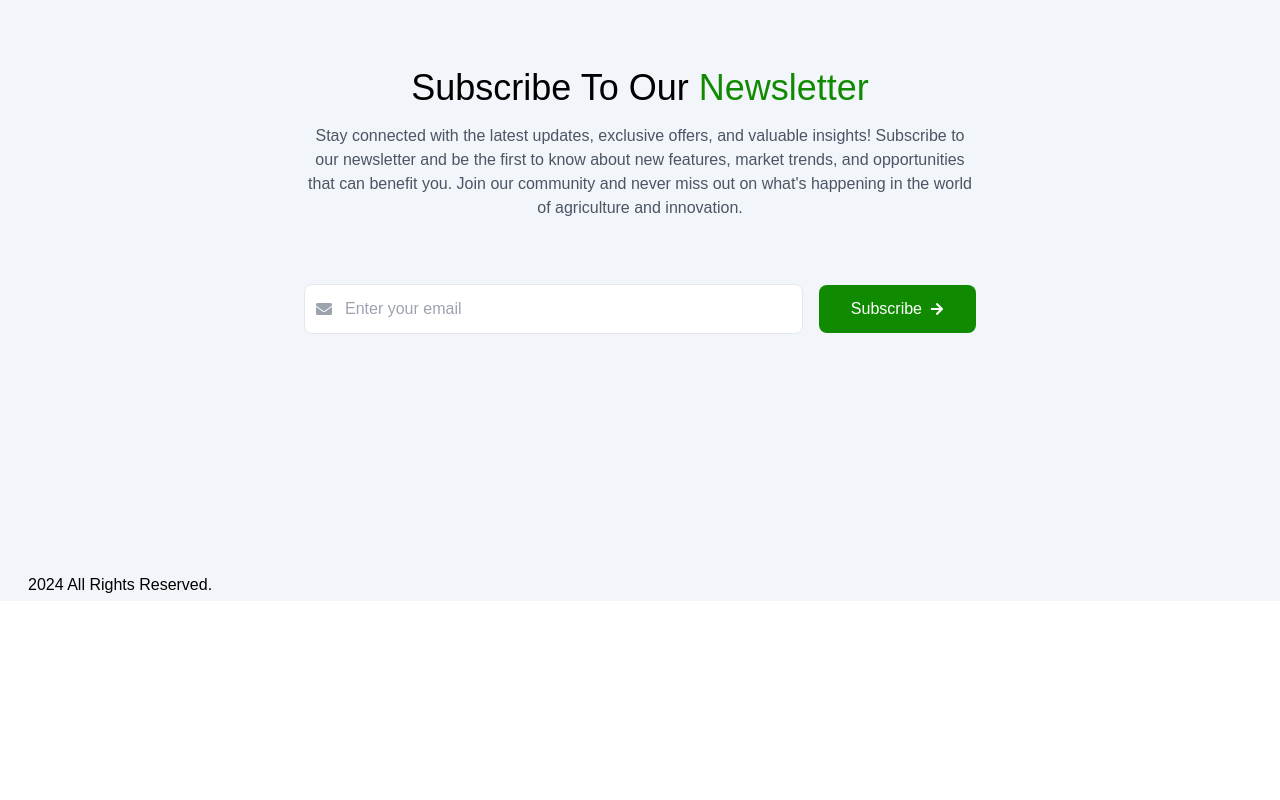
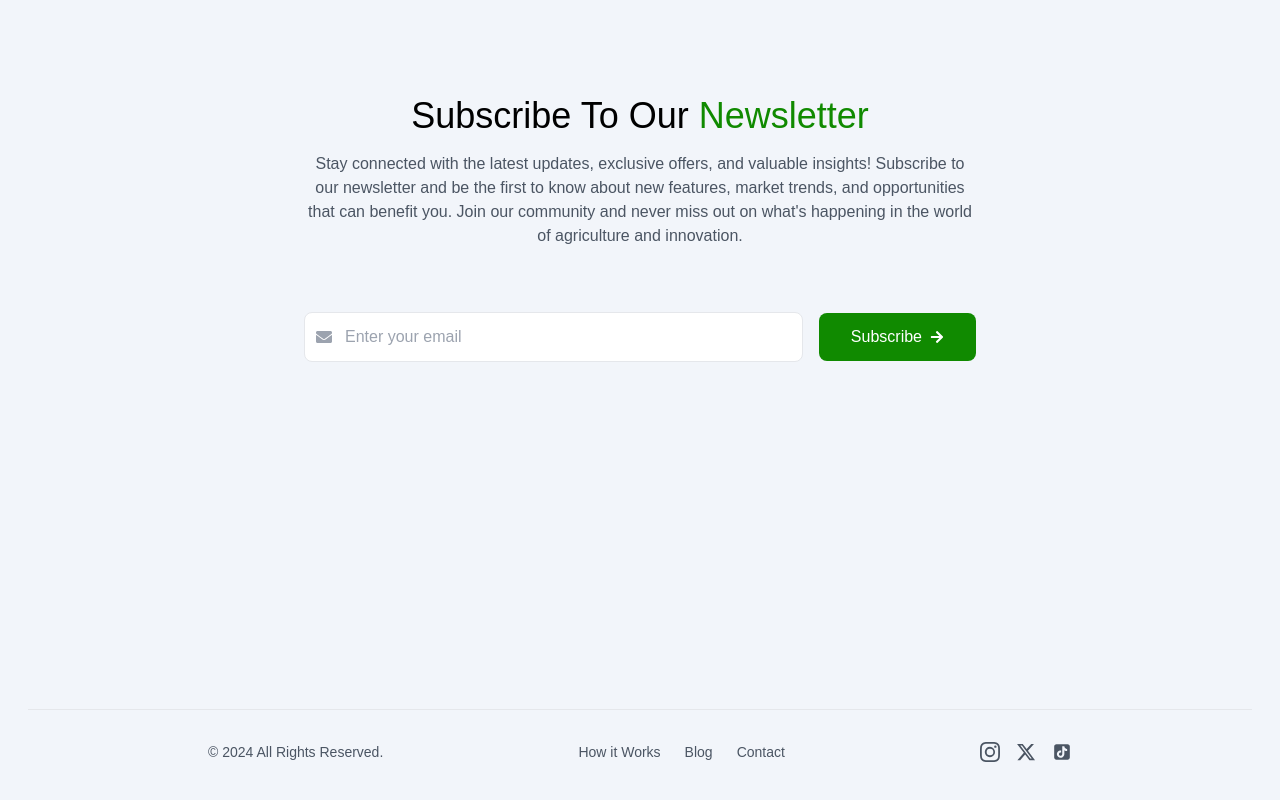
Before and after one commit to Youssoufai/agromart, a Next.js app: page / in a window 1280 px wide. Shown: the part 4115-4915 px from the top of the page. Before the commit the page ends 4716 px from the top, so only its background shows below. Built offline with nearby package versions, Linux system fonts and the light colour scheme; a web font is replaced by a local one.

Commit message:
Finnished Footer

```diff
--- a/app/components/footer.tsx
+++ b/app/components/footer.tsx
@@ -1,10 +1,13 @@
+import { AiFillTikTok } from "react-icons/ai";
+import { BsInstagram } from "react-icons/bs";
 import { FaArrowRight, FaEnvelope } from "react-icons/fa";
+import { FaXTwitter } from "react-icons/fa6";
 
 const Footer = () => {
     return (
         <>
-            <section className="bg-[#F2F5FA] h-screen p-7">
-                <section className="flex flex-col items-center justify-center h-full max-w-4xl mx-auto space-y-8">
+            <section className="bg-[#F2F5FA] h-full p-7">
+                <section className="flex flex-col h-screen items-center justify-center max-w-4xl mx-auto space-y-8">
                     <div className="text-center">
                         <h1 className="text-4xl mb-4">Subscribe To Our <span className="text-color3">Newsletter</span></h1>
                         <p className="text-gray-600 mb-8 max-w-2xl">
@@ -29,9 +32,23 @@ const Footer = () => {
                         </button>
                     </div>
                 </section>
-                <section>
-                    <div>
-                        2024 All Rights Reserved.
+                <section className="mt-20 border-t border-gray-200 py-8">
+                    <div className="max-w-4xl mx-auto px-4 flex flex-col md:flex-row justify-between items-center gap-6">
+                        <div className="text-gray-600 text-sm">
+                            © 2024 All Rights Reserved.
+                        </div>
+                        <div>
+                            <ul className="flex flex-wrap items-center justify-center gap-6 text-sm text-gray-600">
+                                <li className="hover:text-color3 cursor-pointer transition-colors">How it Works</li>
+                                <li className="hover:text-color3 cursor-pointer transition-colors">Blog</li>
+                                <li className="hover:text-color3 cursor-pointer transition-colors">Contact</li>
+                            </ul>
+                        </div>
+                        <div className="flex items-center gap-4 text-gray-600">
+                            <BsInstagram className="w-5 h-5 hover:text-color3 cursor-pointer transition-colors" />
+                            <FaXTwitter className="w-5 h-5 hover:text-color3 cursor-pointer transition-colors" />
+                            <AiFillTikTok className="w-5 h-5 hover:text-color3 cursor-pointer transition-colors" />
+                        </div>
                     </div>
                 </section>
             </section>
```
